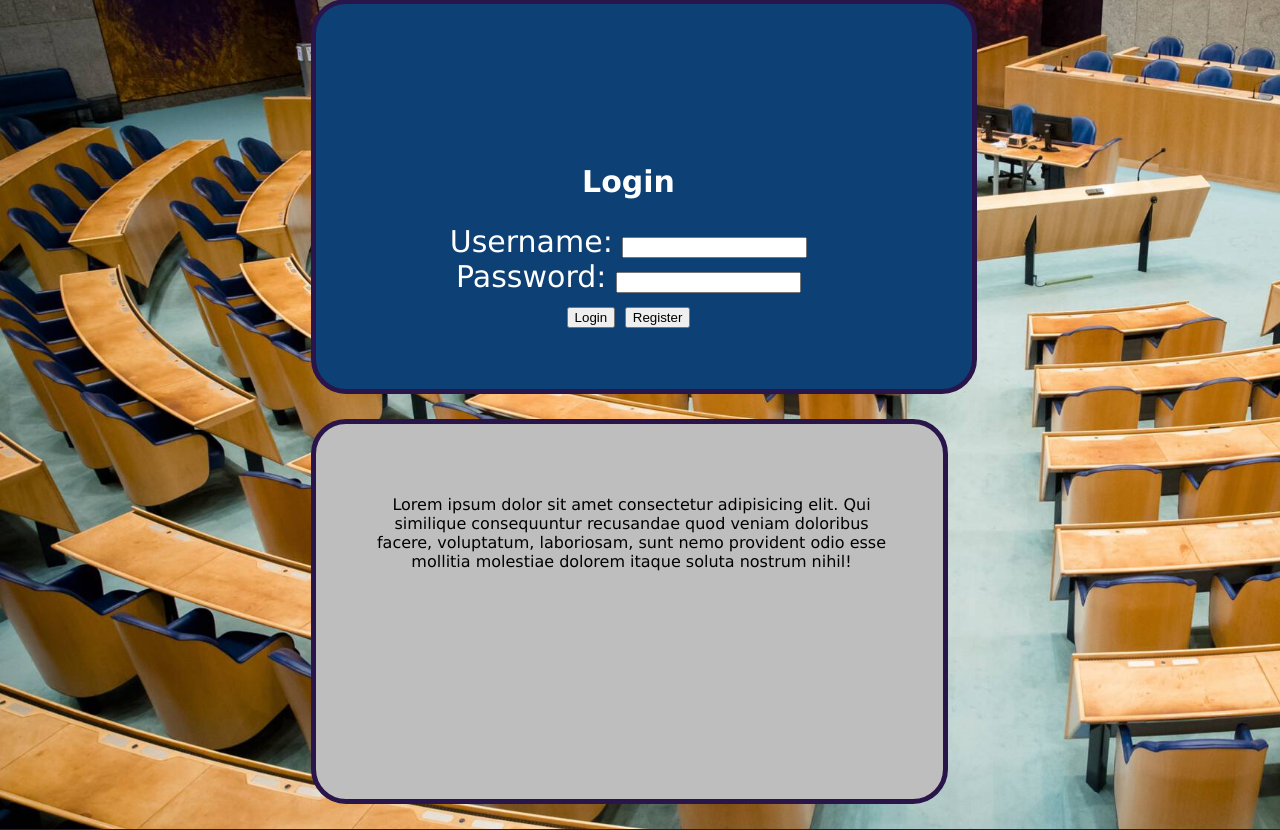
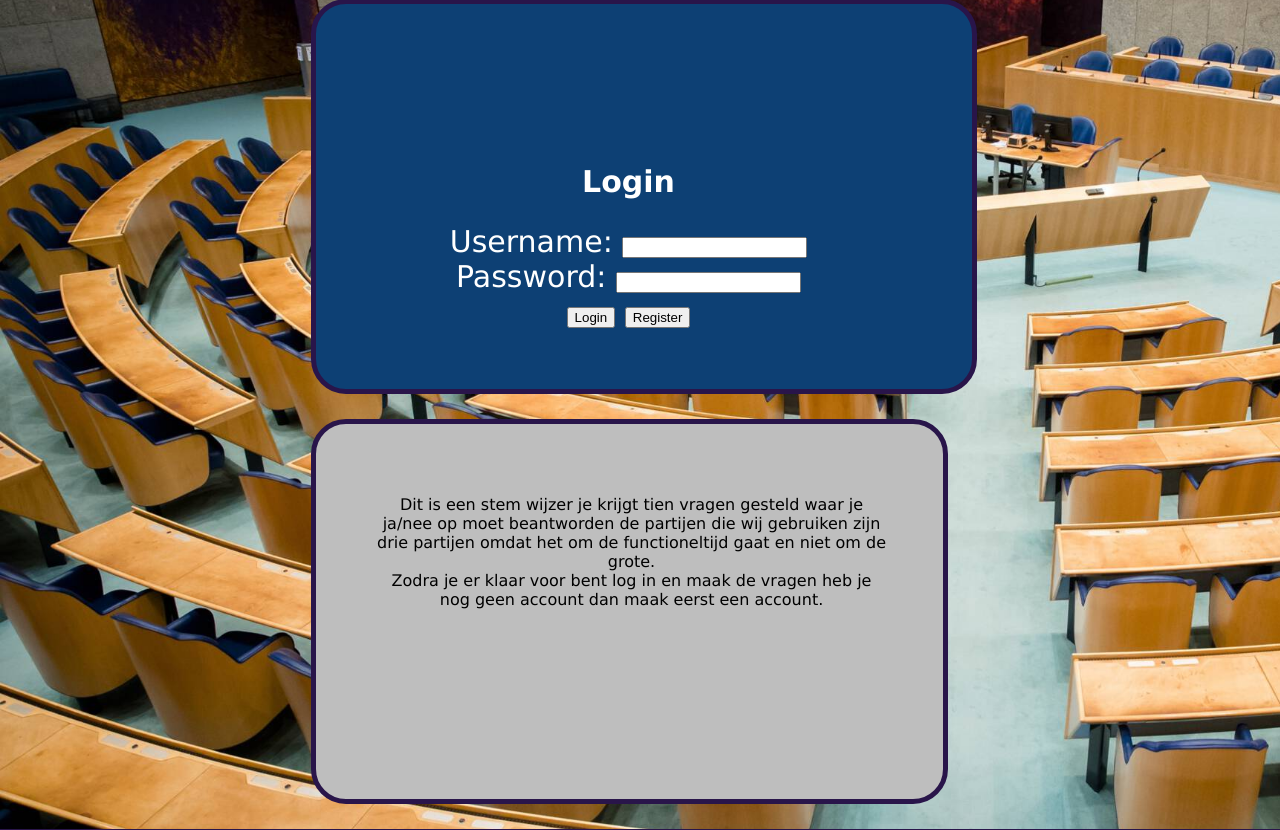
Before and after one commit to Max-Scholten/Project2, a PHP site: page /login.php in a window 1280 px wide. Shown: the part 151-981 px from the top of the page. Run offline with PHP 8.4, Linux system fonts and the light colour scheme.

Commit message:
New text inplaats van Lorum ipsum.

```diff
--- a/login.php
+++ b/login.php
@@ -93,9 +93,9 @@ $conn = null;
     </div>
 
     <div id="tekst">
-        <p>Lorem ipsum dolor sit amet consectetur adipisicing elit. Qui similique consequuntur
-            recusandae quod veniam doloribus facere, voluptatum, laboriosam, sunt nemo provident odio
-            esse mollitia molestiae dolorem itaque soluta nostrum nihil!</p>
+        <p>Dit is een stem wijzer je krijgt tien vragen gesteld waar je ja/nee op moet beantworden de partijen die wij gebruiken zijn drie partijen omdat het om de functioneltijd gaat en niet om de grote.
+        <br>
+        Zodra je er klaar voor bent log in en maak de vragen heb je nog geen account dan maak eerst een account.</p>
 
     </div>
 
```
